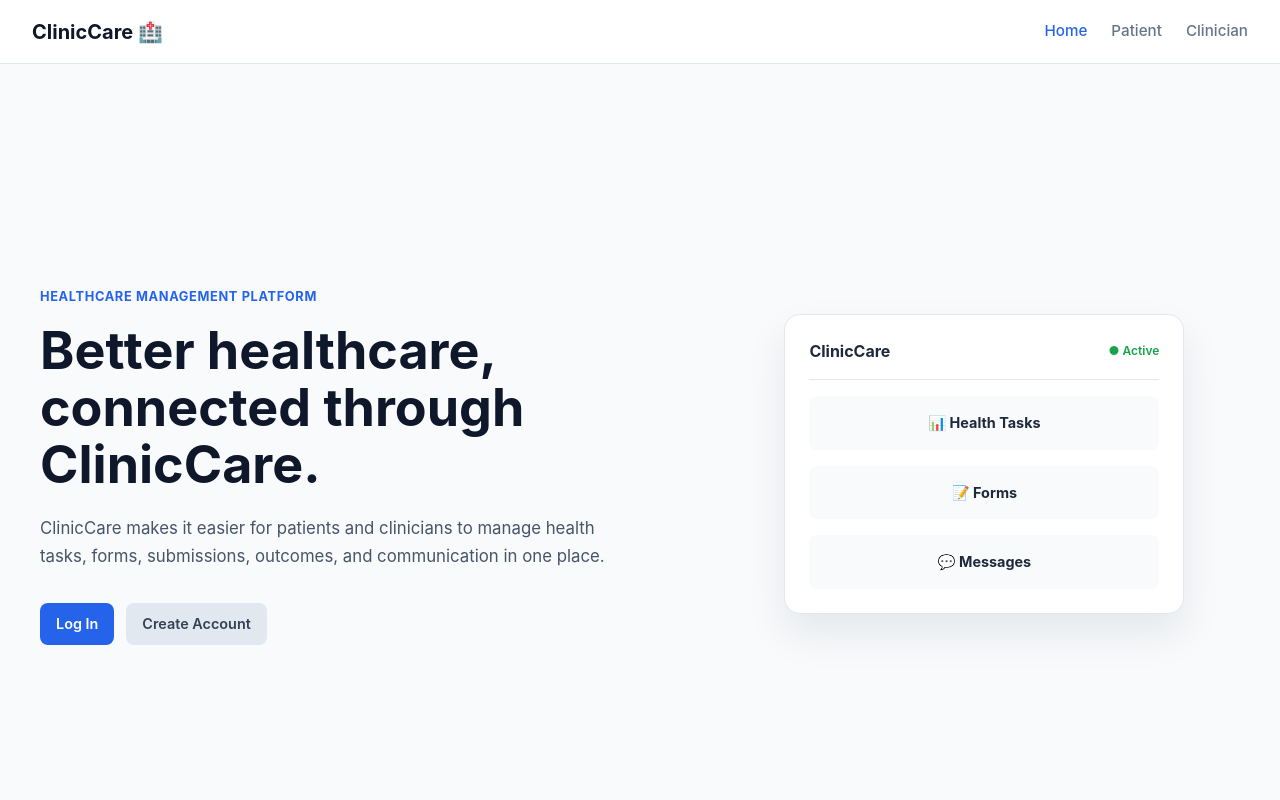
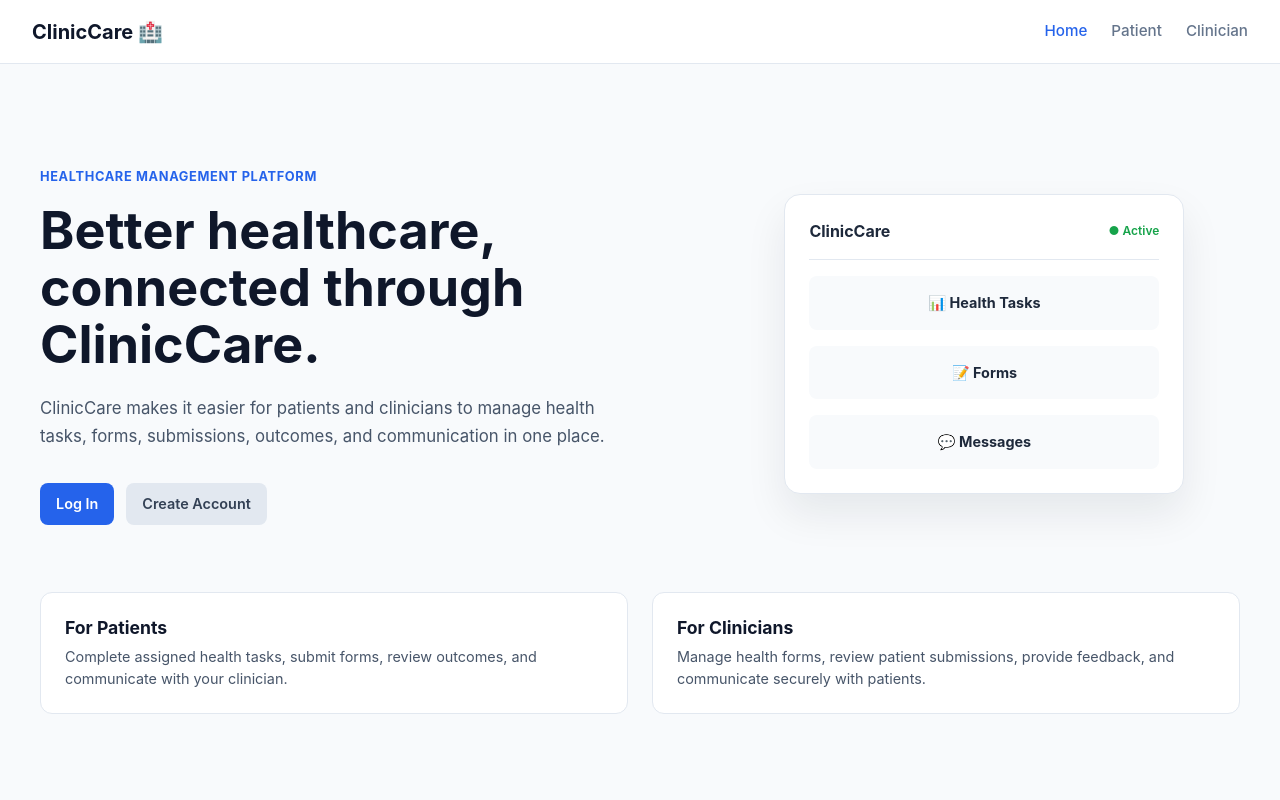
Before and after one commit to MylesMureithi/CompSci_Group_Project, a React (Vite) app in the folder ClinicCare-Lite/frontend/: page / in a window 1280 px wide. Shown: the top 800 px of the page. Built offline with nearby package versions, Linux system fonts and the light colour scheme.

Commit message:
Changing Hero layout to prevent scrolling and hidden features

```diff
--- a/ClinicCare-Lite/frontend/src/index.css
+++ b/ClinicCare-Lite/frontend/src/index.css
@@ -712,7 +712,7 @@ main {
 }
 
 .hero {
-  min-height: calc(100vh - 64px);
+  min-height: calc(70vh - 64px);
   display: grid;
   grid-template-columns: 1.1fr 0.9fr;
   align-items: center;
```
